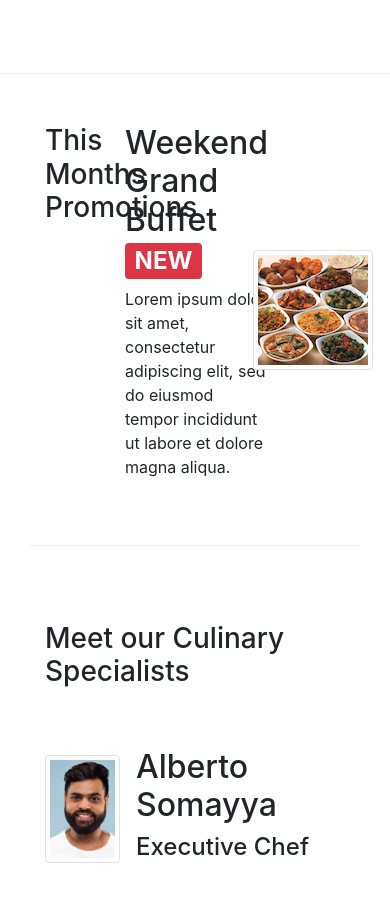
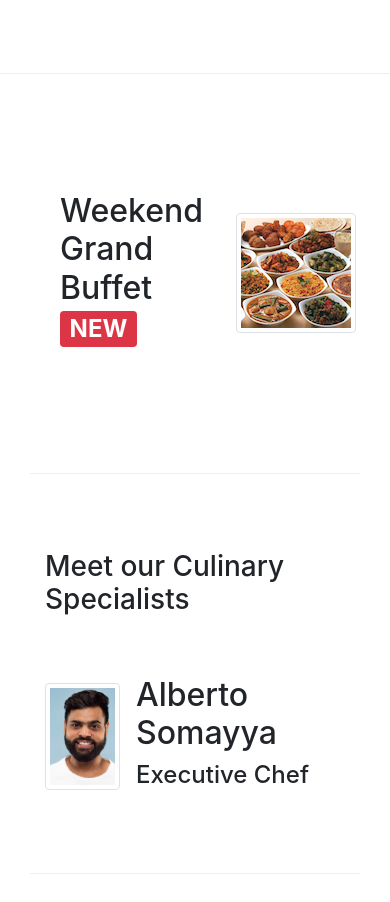
Before and after one commit to Jameshunter1/Ristorante-Con-Fusion, a website: page index.html in a window 390 px wide. Shown: the part 1221-2123 px from the top of the page. Drawn offline with nearby package versions, Linux system fonts and the light colour scheme.

Commit message:
Adjusted mobile responsiveness and page titles

```diff
--- a/index.html
+++ b/index.html
@@ -27,6 +27,8 @@
   </head>
 
   <body>
+
+    <!-- Navbar-->
     <nav class="navbar navbar-dark navbar-expand-sm fixed-top">
       <div class="container">
         <button
@@ -76,6 +78,8 @@
     <!-- Reserve Modal -->
     <div class="modal fade" id="reservemodal" role="dialog">
 			<div class="modal-dialog" role="content">
+
+    <!-- Modal Content-->
 				<div class="modal-content">
 					<div class="modal-header">
 						<h5 class="modal-title">Reserve a Table</h5>
@@ -299,14 +303,14 @@ X
 </div>
   <div class="container">
         <div class="row row-content align-items-center">
-          <div class="media">
-            <div class="col-4 col-md-3 align-content-center"><h3> This Months Promotions</h3></div>
+          <div class="media col-12">
+            <div class=" col-md-3 align-content-center"><h3 class="d-none d-sm-block "> This Months Promotions</h3></div>
 
-           <div class="media-body">
-            <div class="row align-content-center"><h2 >Weekend Grand Buffet <span class="badge badge-danger">NEW</span></h2>
-            <p>Lorem ipsum dolor sit amet, consectetur adipiscing elit, sed do eiusmod tempor incididunt ut labore et dolore magna aliqua.</p></div>
+           <div class="media-body align-self-start">
+            <div class="row align-content-center"><h2 class="mt-0">Weekend Grand Buffet <span class="badge badge-danger">NEW</span></h2>
+            <p class="d-none d-sm-block">Lorem ipsum dolor sit amet, consectetur adipiscing elit, sed do eiusmod tempor incididunt ut labore et dolore magna aliqua.</p></div>
           </div>
-          <img  class="d-flex mr-3 img-thumbnail align-self-center"src="img/buffet.png" >
+          <img  class="d-flex img-thumbnail align-self-center ml-5"src="img/buffet.png" >
         </div>
       </div>
 
```
Also changed, not shown: contactus.html (+1 -1 lines).
